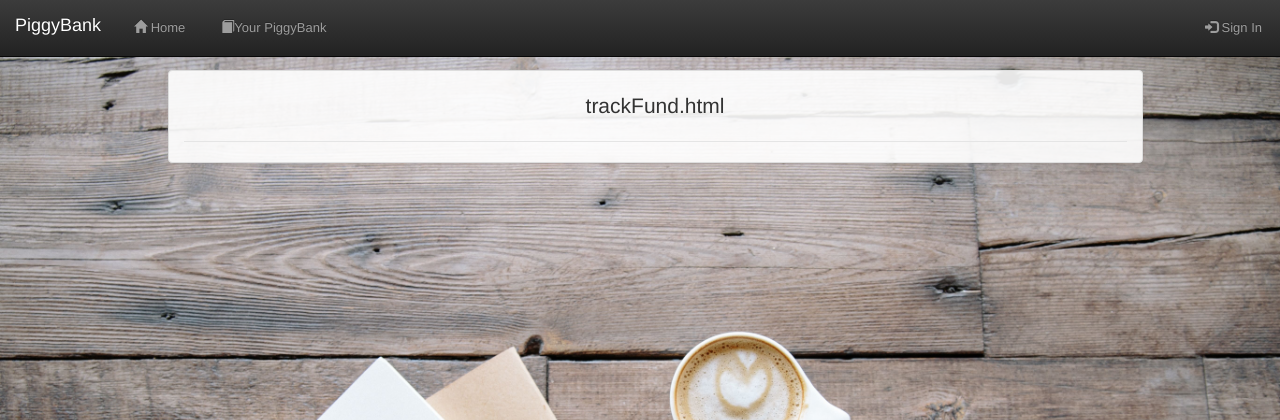
After one commit to ras1002/COMP730, a Django app: template fundTracker/templates/fundTracker/trackFund.html in a window 1280 px wide. The commit adds this page. Shown: the top 420 px of the page. Run offline with Django 3.2, Linux system fonts and the light colour scheme; the template is opened without the code that fills it, so the values that code supplies are empty; some libraries are stand-ins or nearby versions.

Commit message:
added urls, views, templates

```diff
--- /dev/null
+++ b/fundTracker/templates/fundTracker/history.html
@@ -0,0 +1,5 @@
+{% extends 'base.html'%}
+{% block content %}
+<legend> history.html </legend>
+
+{% endblock %}
--- /dev/null
+++ b/fundTracker/templates/fundTracker/trackFund.html
@@ -0,0 +1,5 @@
+{% extends 'base.html'%}
+{% block content %}
+<legend> trackFund.html </legend>
+
+{% endblock %}
--- a/fundTracker/urls.py
+++ b/fundTracker/urls.py
@@ -3,4 +3,6 @@ from . import views
 
 urlpatterns = [
 	url(r'^deposit/', views.deposit, name="deposit"),
+	url(r'^trackFund/', views.trackFund, name="trackFund"),
+	url(r'^history/', views.history, name="history"),
 ]
--- a/fundTracker/views.py
+++ b/fundTracker/views.py
@@ -3,3 +3,9 @@ from django.shortcuts import render
 # Create your views here.
 def deposit(request):
 	return render(request,"fundTracker/deposit.html",{})
+
+def trackFund(request):
+	return render(request,"fundTracker/trackFund.html",{})
+
+def history(request):
+	return render(request,"fundTracker/history.html",{})
--- a/templates/piggybankFundAccount.html
+++ b/templates/piggybankFundAccount.html
@@ -10,7 +10,7 @@
   </button>
   <div class="dropdown-menu" aria-labelledby="dropdownMenuButton">
     <a class="dropdown-item" href="{% url 'fundTracker:deposit'%}">Deposit / Edit Fund</a><br>
-    <a class="dropdown-item" href="#">My Fund Tracker</a>
+    <a class="dropdown-item" href="{% url 'fundTracker:trackFund'%}">My Fund Tracker</a>
   </div>
 
 </div>
@@ -20,7 +20,7 @@
   </button>
   <div class="dropdown-menu" aria-labelledby="dropdownMenuButton">
     <a class="dropdown-item" href="#">Add / Edit Transaction</a>
-    <a class="dropdown-item" href="#">History</a>
+    <a class="dropdown-item" href="{% url 'fundTracker:history'%}">History</a>
   </div>
 
 </div>
```
Also changed, not shown: fundTracker/piggybankFundAccount.html (added).
